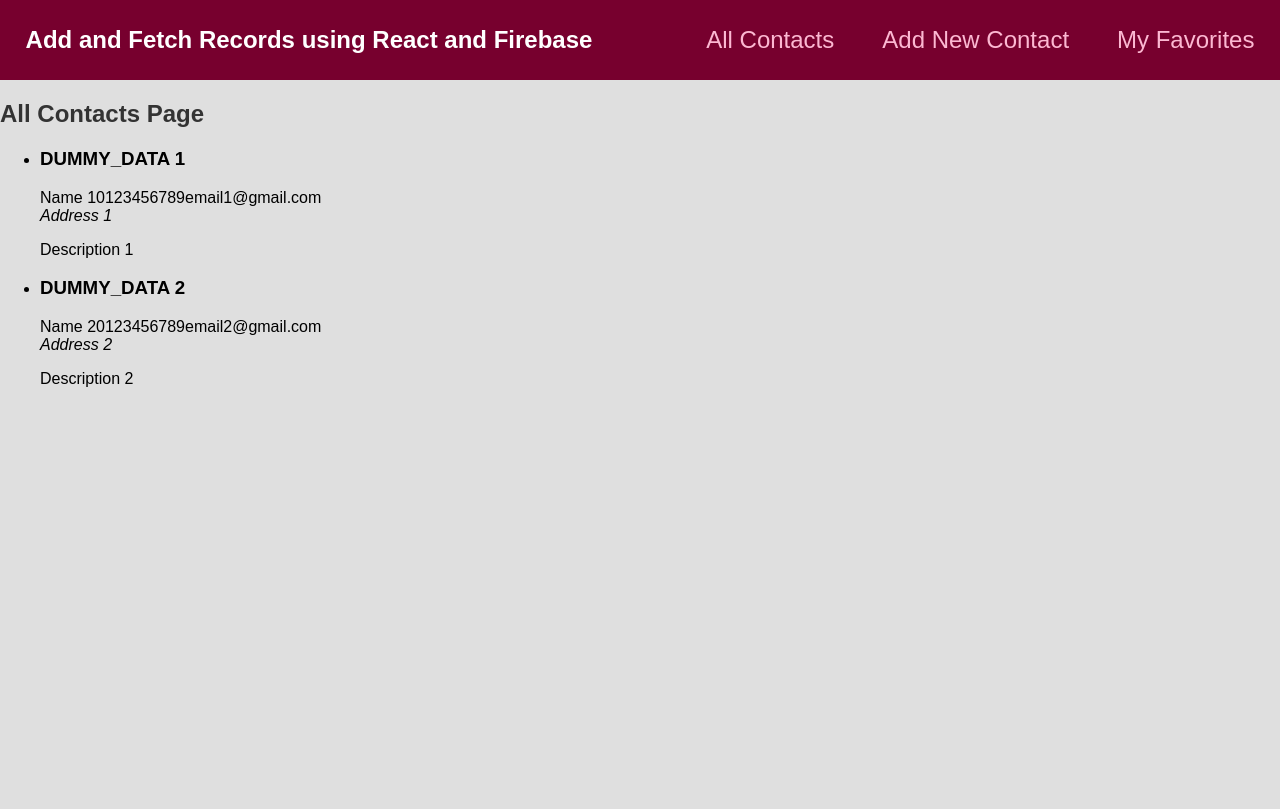
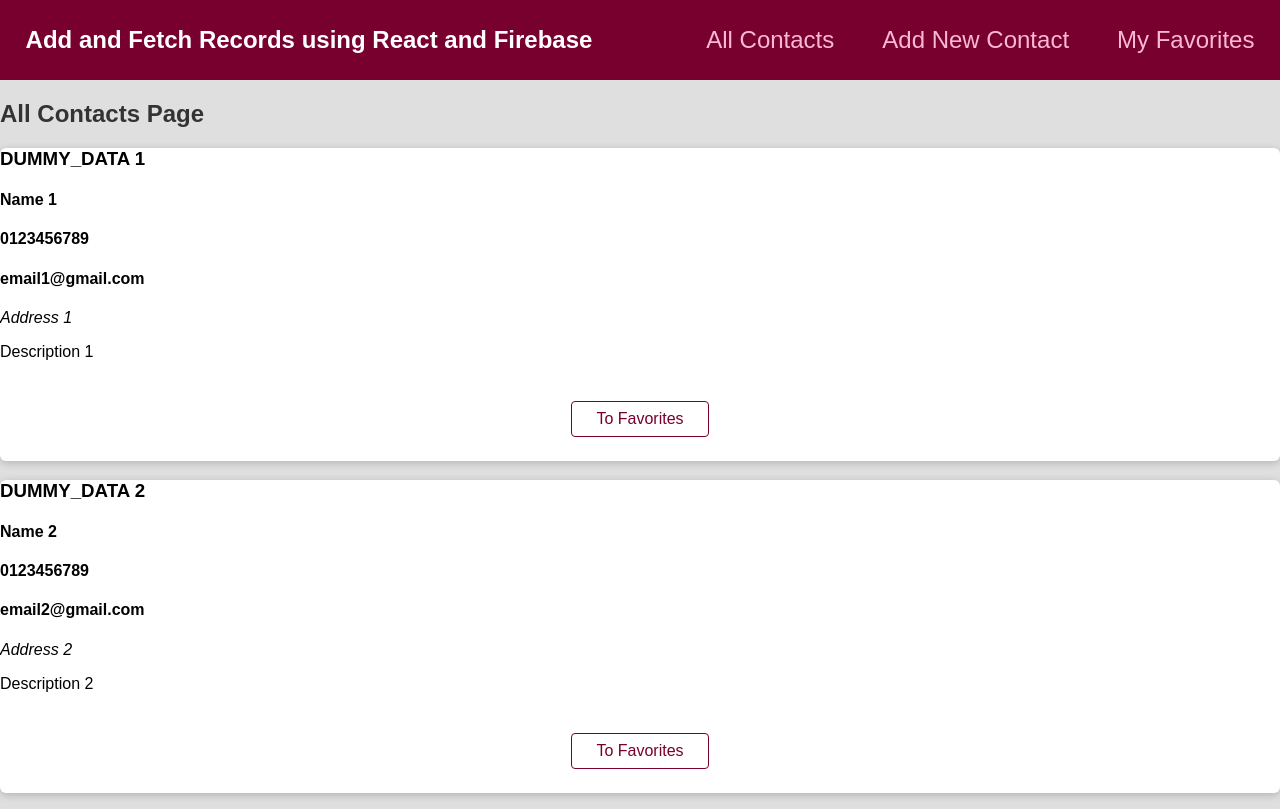
Before and after one commit to arulprofessional/react-ogqv7r, a React (Create React App) app: page / in a window 1280 px wide. Built offline with nearby package versions, Linux system fonts and the light colour scheme.

Commit message:
Update 9 files

```diff
--- a/src/components/contact/ContactItem.js
+++ b/src/components/contact/ContactItem.js
@@ -1,17 +1,25 @@
-import React from 'react';
-import '../../style.css';
+import React from "react";
+import "../../style.css";
+
+import classes from "./ContactItem.module.css";
+import Card from "../ui/Card";
 
 export default function ContactItem(props) {
   return (
-    <li key={props.id}>
-      <div>
-        <h3>{props.data.title}</h3>
-        <span>{props.data.name}</span>
-        <span>{props.data.mobileNumber}</span>
-        <span>{props.data.email}</span>
-        <address>{props.data.address}</address>
-        <p>{props.data.description}</p>
-      </div>
+    <li key={props.id} className={classes.item}>
+      <Card>
+        <div className={classes.item}>
+          <h3>{props.data.title}</h3>
+          <h4>{props.data.name}</h4>
+          <h4>{props.data.mobileNumber}</h4>
+          <h4>{props.data.email}</h4>
+          <address>{props.data.address}</address>
+          <p>{props.data.description}</p>
+        </div>
+        <div className={classes.actions}>
+          <button>To Favorites</button>
+        </div>
+      </Card>
     </li>
   );
 }
--- /dev/null
+++ b/src/components/contact/ContactItem.module.css
@@ -0,0 +1,46 @@
+.item {
+  margin: 1rem 0;
+}
+
+.image {
+  width: 100%;
+  height: 20rem;
+  overflow: hidden;
+  border-top-right-radius: 6px;
+  border-top-left-radius: 6px;
+}
+
+.image img {
+  width: 100%;
+  object-fit: cover;
+}
+
+.content {
+  text-align: center;
+  padding: 1rem;
+}
+
+.content h3 {
+  font-size: 1.25rem;
+  color: #2c292b;
+}
+
+.actions {
+  padding: 1.5rem;
+  text-align: center;
+}
+
+.actions button {
+  font: inherit;
+  cursor: pointer;
+  color: #77002e;
+  border: 1px solid #77002e;
+  background-color: transparent;
+  padding: 0.5rem 1.5rem;
+  border-radius: 4px;
+}
+
+.actions button:hover,
+.actions button:active {
+  background-color: #ffe2ed;
+}
--- a/src/components/contact/ContactList.js
+++ b/src/components/contact/ContactList.js
@@ -1,11 +1,12 @@
-import React from 'react';
-import '../../style.css';
+import React from "react";
+import "../../style.css";
 
-import ContactItem from './ContactItem';
+import ContactItem from "./ContactItem";
+import classes from "./ContactList.module.css";
 
 export default function ContactList(props) {
   return (
-    <ul>
+    <ul className={classes.list}>
       {props.items.map((data) => {
         return <ContactItem key={data.id} data={data} />;
       })}
--- /dev/null
+++ b/src/components/contact/ContactList.module.css
@@ -0,0 +1,5 @@
+.list {
+  list-style: none;
+  margin: 0;
+  padding: 0;
+}
--- /dev/null
+++ b/src/components/ui/Card.js
@@ -0,0 +1,5 @@
+import classes from "./Card.module.css";
+
+export default function Card(props) {
+  return <div className={classes.card}>{props.children}</div>;
+}
--- /dev/null
+++ b/src/components/ui/Card.module.css
@@ -0,0 +1,5 @@
+.card {
+  background-color: white;
+  border-radius: 6px;
+  box-shadow: 0 2px 8px rgba(0, 0, 0, 0.2);
+}
--- a/src/pages/Favorites.js
+++ b/src/pages/Favorites.js
@@ -1,5 +1,5 @@
-import React from 'react';
-import '../style.css';
+import React from "react";
+import "../style.css";
 
 export default function FavoritesPage() {
   return <div>Favorites Page</div>;
```
Also changed, not shown: src/components/layout/MainNavigation.js (+4 -4 lines), src/pages/AllContacts.js (+17 -17 lines).
